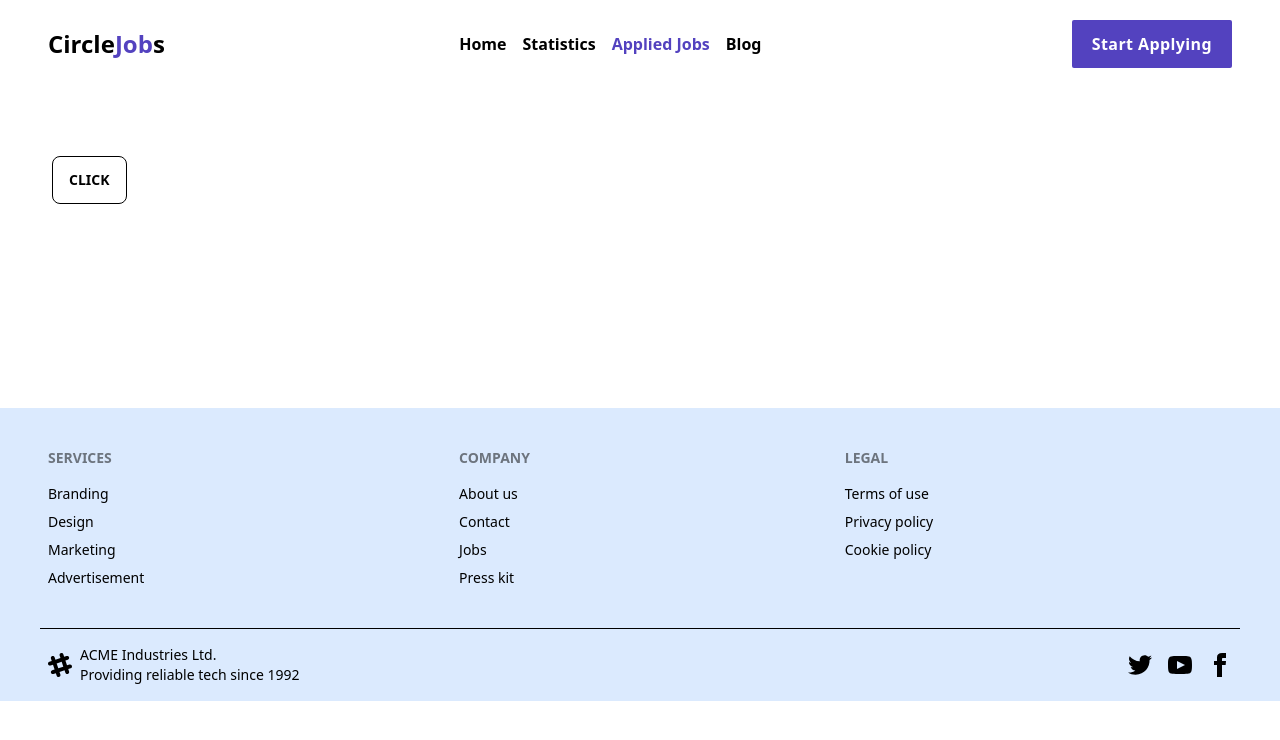
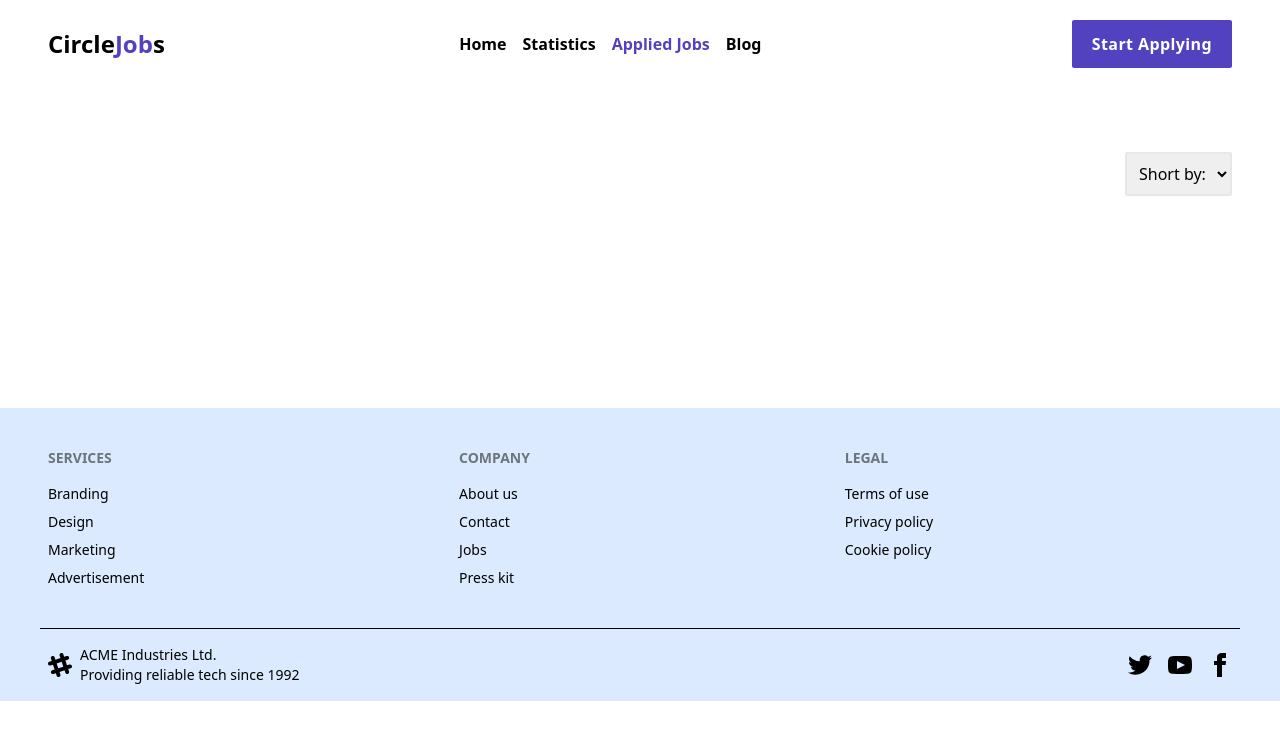
Before and after one commit to smsohag32/circle-jobs-app, a React (Vite) app: page /applied in a window 1280 px wide. Shown: the top 740 px of the page. Built offline with nearby package versions, Linux system fonts and the light colour scheme.

Commit message:
short by drowpdown menu implement done

```diff
--- a/src/components/AppliedJobs.jsx
+++ b/src/components/AppliedJobs.jsx
@@ -9,24 +9,20 @@ const AppliedJobs = () => {
 
   return (
     <div className="default-container py-16">
-      <div>
+      <div className="text-right">
         {/* dropdown */}
-        <div className="dropdown dropdown-bottom">
-          <label tabIndex={0} className="btn m-1">
-            Click
-          </label>
-          <ul
-            tabIndex={0}
-            className="dropdown-content menu p-2 shadow bg-base-100 rounded-box w-52"
-          >
-            <li>
-              <a>Item 1</a>
-            </li>
-            <li>
-              <a>Item 2</a>
-            </li>
-          </ul>
-        </div>
+
+        <select id="short" className="px-2 py-2 border-2 rounded-sm">
+          <option selected value="Show All">
+            <button>Short by: </button>
+          </option>
+          <option value="remote">
+            <button>Remote</button>
+          </option>
+          <option value="onsite">
+            <button>Onsite</button>
+          </option>
+        </select>
       </div>
       <div>
         {appliedJob?.map((job) => (
```
